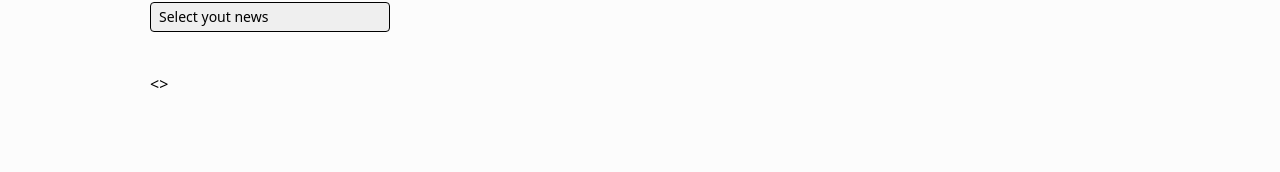
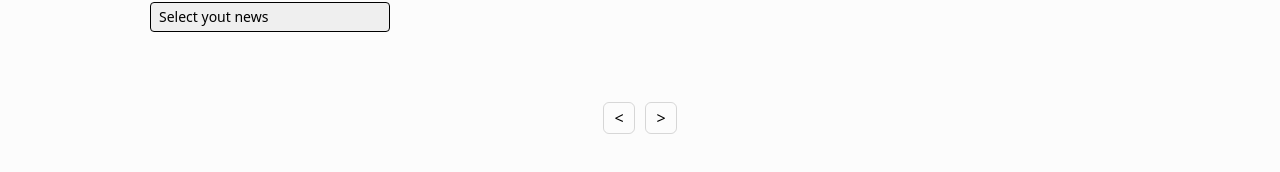
Before and after one commit to JorgeOyanederV/hackers-news, a React (Vite) app: page / in a window 1280 px wide. Shown: the part 270-442 px from the top of the page. Built offline with nearby package versions, Linux system fonts and the light colour scheme.

Commit message:
Fix styles in Buttons Paginate

```diff
--- a/src/components/News/NewsList/PaginateList.tsx
+++ b/src/components/News/NewsList/PaginateList.tsx
@@ -48,7 +48,12 @@ const PaginateList: FC<PaginateListProps> = () => {
               return <New _new={activeNew} key={activeNew.objectID} />;
             })}
           </div>
-          <button onClick={onPrev} disabled={page == 0}>
+          <div className="w-full flex justify-center gap-x-[10px] p-[30px]">
+            <button
+              onClick={onPrev}
+              disabled={page == 0}
+              className="w-8 h-8 px-1 pb-[1px] border rounded-md border-buttonGray"
+            >
               {`<`}
             </button>
             {buttonsPagination.map((button: number) => {
@@ -57,7 +62,10 @@ const PaginateList: FC<PaginateListProps> = () => {
                   value={button}
                   onClick={changePage}
                   key={button}
-                className={`bg-blue-500 hover:bg-blue-400 text-white font-bold py-2 px-4 border-b-4 border-blue-700 hover:border-blue-500 rounded`}
+                  className={
+                    "w-8 h-8 mx-2 px-1 pb-[1px] border rounded-md border-buttonGray " +
+                    `${page === button && "bg-[#1890ff] text-[#fff]"}`
+                  }
                 >
                   {button + 1}
                 </button>
@@ -66,7 +74,9 @@ const PaginateList: FC<PaginateListProps> = () => {
             <button
               onClick={onNext}
               disabled={page === totalPages - 1}
+              className="w-8 h-8 px-1 pb-[1px] border rounded-md border-buttonGray"
             >{`>`}</button>
+          </div>
         </>
       )}
     </div>
--- a/tailwind.config.js
+++ b/tailwind.config.js
@@ -7,7 +7,8 @@ module.exports = {
   theme: {
     colors: {
       blue: '#1797ff',
-      bgWhite: '#fcfcfc'
+      bgWhite: '#fcfcfc',
+      buttonGray: 'rgba(0, 0, 0, 0.15)'
     },
     extend: {
       boxShadow: {
```
Lines whose indentation alone changed are shown as unchanged.
